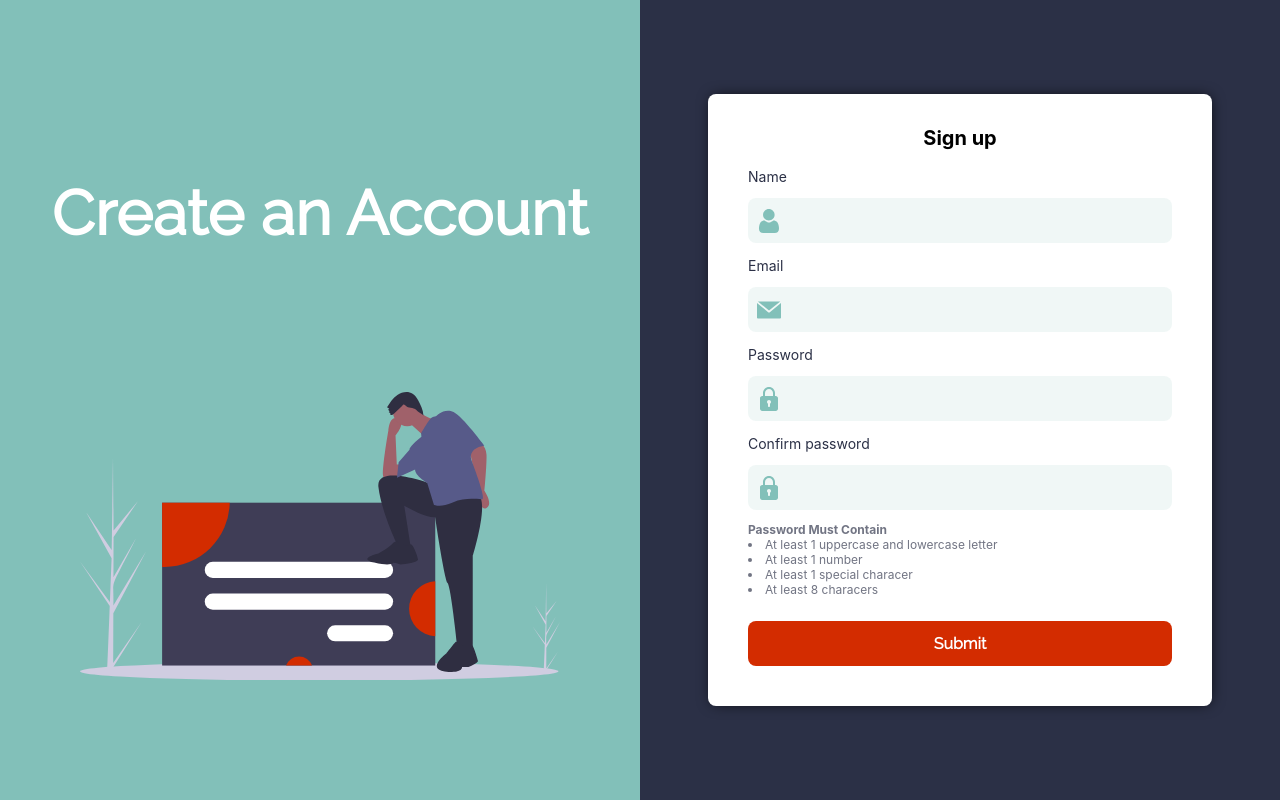
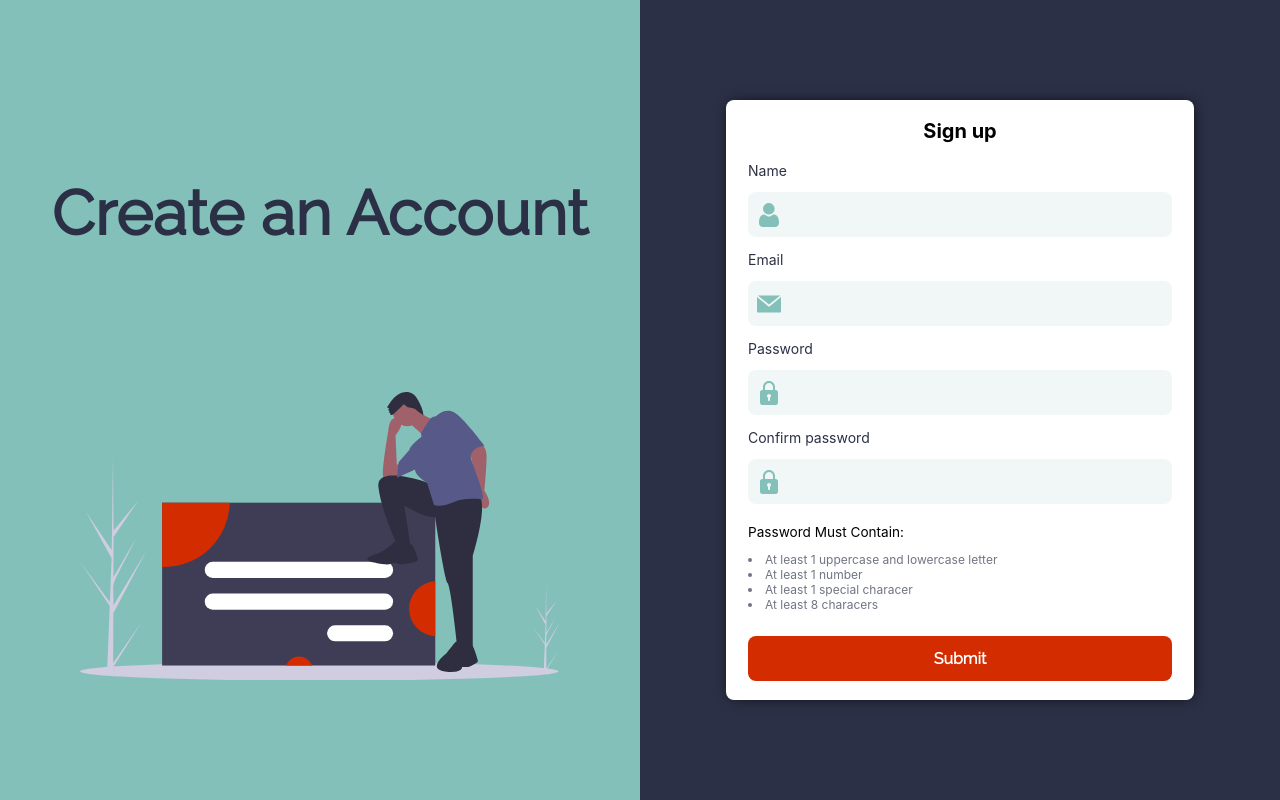
Before and after one commit to izabellewilding/signup-form, a React (Create React App) app: page / in a window 1280 px wide. Built offline with nearby package versions, Linux system fonts and the light colour scheme; the HTML template or start-up script is replaced by a standard one.

Commit message:
Accessiblity optimisation tweaks

```diff
--- a/src/components/containers.js
+++ b/src/components/containers.js
@@ -37,7 +37,7 @@ export const FormContainer = styled(CenteredContainer)`
   @media (min-width: 800px) {
     width: 80%;
     max-width: 424px;
-    padding: 32px 40px 40px;
+    padding: 19px 22px 19px;
   }
 `;
 
--- a/src/components/registration-form.js
+++ b/src/components/registration-form.js
@@ -168,8 +168,9 @@ const RegistrationForm = () => {
                 }}
               />
             </Field>
+            <br />
+            <p>Password Must Contain:</p>
             <List>
-              <strong>Password Must Contain</strong>
               <li>At least 1 uppercase and lowercase letter</li>
               <li>At least 1 number</li>
               <li>At least 1 special characer</li>
--- a/src/components/typography.js
+++ b/src/components/typography.js
@@ -4,7 +4,7 @@ export const Heading1 = styled.h1`
   font-family: "Raleway", Sans-serif;
   font-size: 62px;
   letter-spacing: 0.5px;
-  color: white;
+  color: var(--theme-grey);
   margin-bottom: 6px;
   text-align: center;
   padding: 1rem;
--- a/src/styles/index.css
+++ b/src/styles/index.css
@@ -14,4 +14,5 @@ code {
 
 p {
   margin: 0;
+  font-size: 0.85rem;
 }
```
